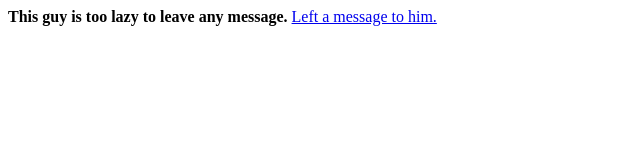
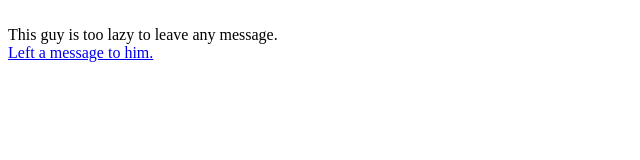
Before and after one commit to ZhenhuaChu/zhenhuachu.github.io, a plain HTML site: page index.html in a window 1280 px wide. Shown: the whole page, without its empty margins (0-640 px from the left). Drawn offline with Linux system fonts and the light colour scheme.

Commit message:
Update index.html

```diff
--- a/index.html
+++ b/index.html
@@ -1,2 +1,2 @@
-<b>This guy is too lazy to leave any message.</b>
+<br>This guy is too lazy to leave any message.</br>
 <a href="mailto:kaigun@163.com">Left a message to him.</a>
```
